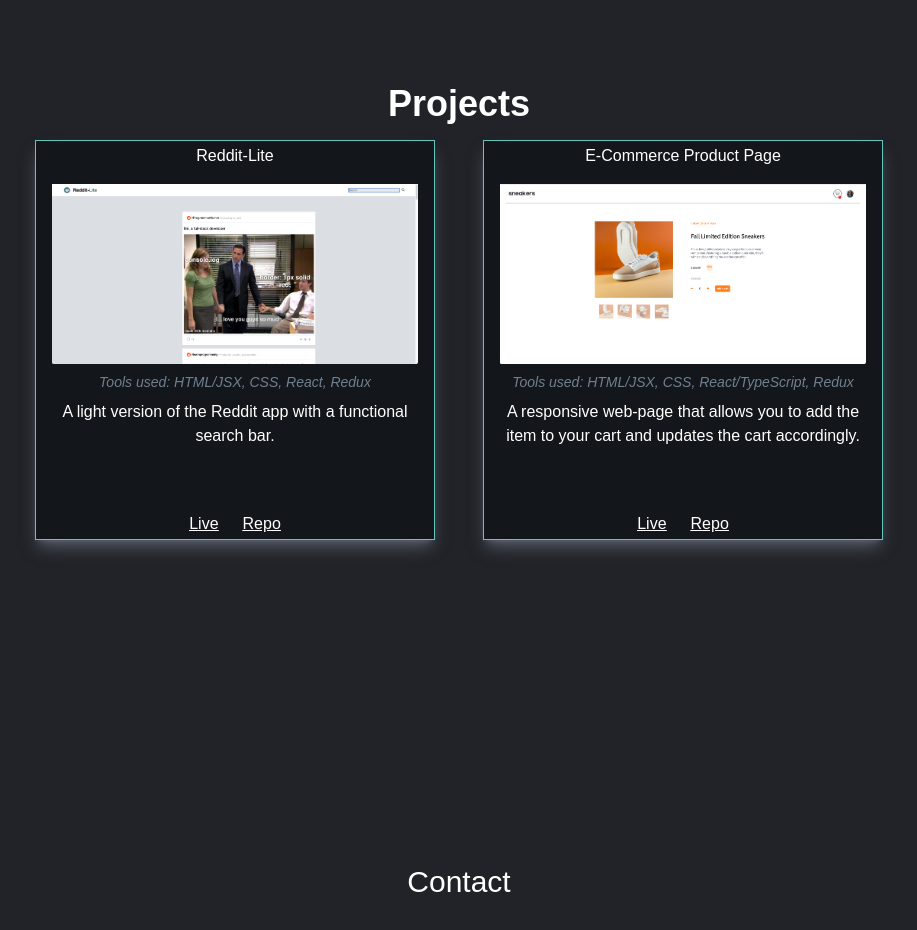
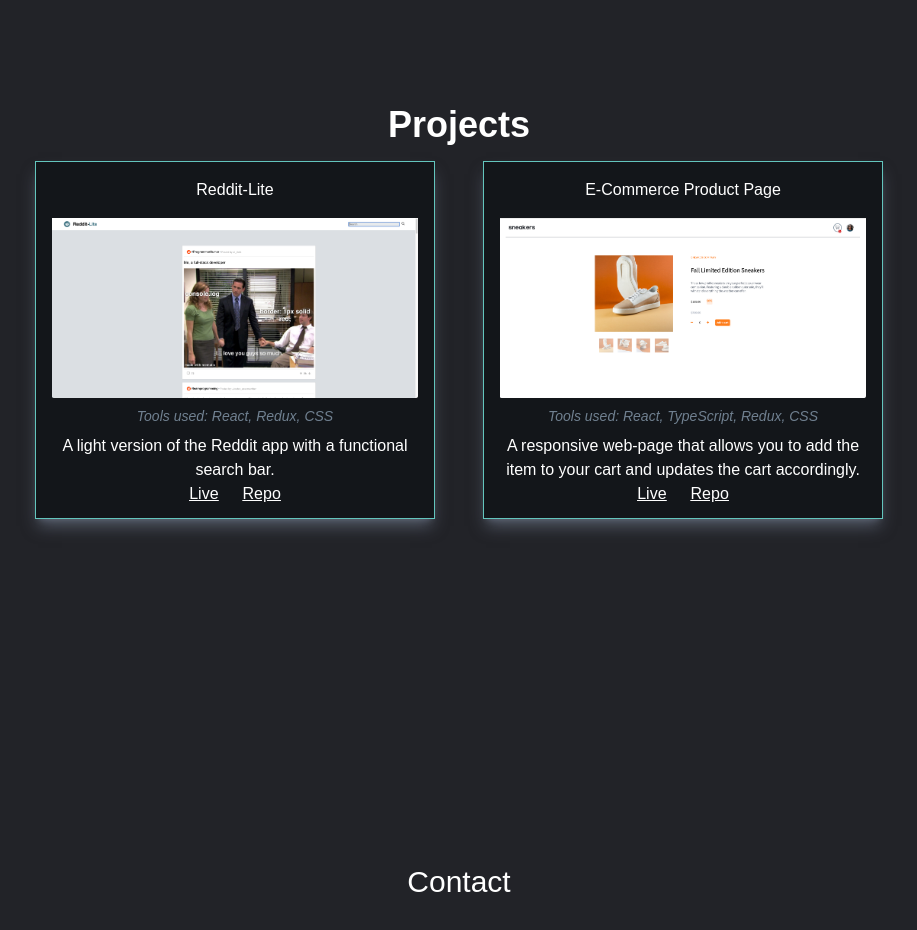
Before and after one commit to jonword/dev_portfolio, a React (Vite) app: page / in a window 1280 px wide. Shown: the part 1240-2170 px from the top of the page, without its empty margins (181-1098 px from the left). Built offline with nearby package versions, Linux system fonts and the light colour scheme.

Commit message:
project data in searate component

```diff
--- a/src/components/Projects/Project.jsx
+++ b/src/components/Projects/Project.jsx
@@ -0,0 +1,33 @@
+import React from "react";
+
+const Project = (props) => {
+  const { image, title, alt, techList, description, live, repo, id } = props;
+
+  return (
+    <div className="card flex  max-h-[400px] max-w-[400px] shrink flex-col items-center justify-center border border-subtitle bg-projects p-2 shadow-lg shadow-shadow">
+      <header className="card-header text-center text-white">
+        <h3 className="mt-2">{title}</h3>
+      </header>
+      <img src={image} alt={alt} className="mt-4 mb-2 pl-2 pr-2" />
+      <p className="mb-2 text-sm italic text-navhover">
+        Tools used: {techList}
+      </p>
+      <p className="text-center">{description}</p>
+      <div className="flex justify-center gap-6 pb-1">
+        <p className="underline hover:text-subtitle">
+          <a href={live} target="_blank" rel="noreferrer">
+            Live
+          </a>
+        </p>
+
+        <p className="underline hover:text-subtitle">
+          <a href={repo} target="_blank" rel="noreferrer">
+            Repo
+          </a>
+        </p>
+      </div>
+    </div>
+  );
+};
+
+export default Project;
--- a/src/components/Projects/Projects.jsx
+++ b/src/components/Projects/Projects.jsx
@@ -1,7 +1,6 @@
 import React from "react";
-import ecommerce from "../../assets/images/projects/ecommerce.jpg";
-import reddit from "../../assets/images/projects/reddit-lite.jpg";
-import portfolio from "../../assets/images/projects/portfolio.png";
+import Project from "./Project";
+import projectData from "./projectData";
 
 const Projects = () => {
   return (
@@ -10,82 +9,19 @@ const Projects = () => {
         <div className="mx-auto flex h-full w-full max-w-[1000px] flex-col justify-center p-4 text-white">
           <p className="text-center text-4xl font-bold">Projects</p>
           <div className="flex shrink flex-col items-center justify-center gap-12 p-4 lg:flex-row">
-            {/*REDDIT PROJECT */}
-            <div className="card flex  max-h-[400px] max-w-[400px] shrink flex-col items-center justify-center border border-subtitle bg-projects p-2 shadow-lg shadow-shadow">
-              <header className="card-header text-center text-white">
-                <h3 className="mt-2">Reddit-Lite</h3>
-              </header>
-              <img
-                src={reddit}
-                alt="Reddit-Lite project"
-                className="mt-4 mb-2 pl-2 pr-2"
+            {/* map over projectData */}
+            {projectData.map((project) => (
+              <Project
+                key={project.id}
+                title={project.title}
+                image={project.image}
+                alt={project.alt}
+                techList={project.techList}
+                description={project.description}
+                live={project.live}
+                repo={project.repo}
               />
-              <p className="mb-2 text-sm italic text-navhover">
-                Tools used: HTML/JSX, CSS, React, Redux
-              </p>
-              <p className="text-center">
-                A light version of the Reddit app with a functional search bar.
-              </p>
-              <div className="mt-16 flex justify-center gap-6 pb-2">
-                <p className="underline hover:text-subtitle">
-                  <a
-                    href="https://jonword-reddit-lite.netlify.app"
-                    target="_blank"
-                  >
-                    Live
-                  </a>
-                </p>
-
-                <p className="underline hover:text-subtitle">
-                  <a
-                    href="https://github.com/jonword/redditclient"
-                    target="_blank"
-                  >
-                    Repo
-                  </a>
-                </p>
-              </div>
-            </div>
-
-            {/*E-COMMERCE PROJECT */}
-            <div className="card flex  max-h-[400px] max-w-[400px] shrink flex-col items-center justify-center border border-subtitle bg-projects p-2 shadow-lg shadow-shadow">
-              <header className="card-header text-center text-white">
-                <h3 className="mt-2">E-Commerce Product Page</h3>
-              </header>
-              <img
-                src={ecommerce}
-                alt="E-Commerce Project"
-                className="mt-4 mb-2 pl-2 pr-2"
-              />
-              <p className="mb-2 text-sm italic text-navhover">
-                Tools used: HTML/JSX, CSS, React/TypeScript, Redux
-              </p>
-              <p className="text-center">
-                A responsive web-page that allows you to add the item to your
-                cart and updates the cart accordingly.
-              </p>
-              <div className="mt-16 flex justify-center gap-6 pb-2">
-                <p className="underline hover:text-subtitle">
-                  <a
-                    href="https://jonword-e-commerce.netlify.app"
-                    target="_blank"
-                  >
-                    Live
-                  </a>
-                </p>
-
-                <p className="underline hover:text-subtitle">
-                  <a
-                    href="https://github.com/jonword/e-commerce-page"
-                    target="_blank"
-                  >
-                    Repo
-                  </a>
-                </p>
-              </div>
-            </div>
-
-            {/* PROJECT */}
+            ))}
           </div>
         </div>
       </div>
--- a/src/components/Projects/projectData.js
+++ b/src/components/Projects/projectData.js
@@ -1,11 +1,12 @@
-import ecommerce from "../assets/images/projects/ecommerce.jpg";
-import reddit from "../assets/images/projects/reddit-lite.jpg";
-import portfolio from "../assets/images/projects/portfolio.png";
+import ecommerce from "../../assets/images/projects/ecommerce.jpg";
+import reddit from "../../assets/images/projects/reddit-lite.jpg";
 
 const projects = [
   {
+    id: 1,
     title: "Reddit-Lite",
     image: reddit,
+    alt: "Reddit-Lite project",
     techList: "React, Redux, CSS",
     description:
       "A light version of the Reddit app with a functional search bar.",
@@ -14,8 +15,10 @@ const projects = [
   },
 
   {
+    id: 2,
     title: "E-Commerce Product Page",
     image: ecommerce,
+    alt: "E-Commerce project",
     techList: "React, TypeScript, Redux, CSS",
     description:
       "A responsive web-page that allows you to add the item to your cart and updates the cart accordingly.",
```
